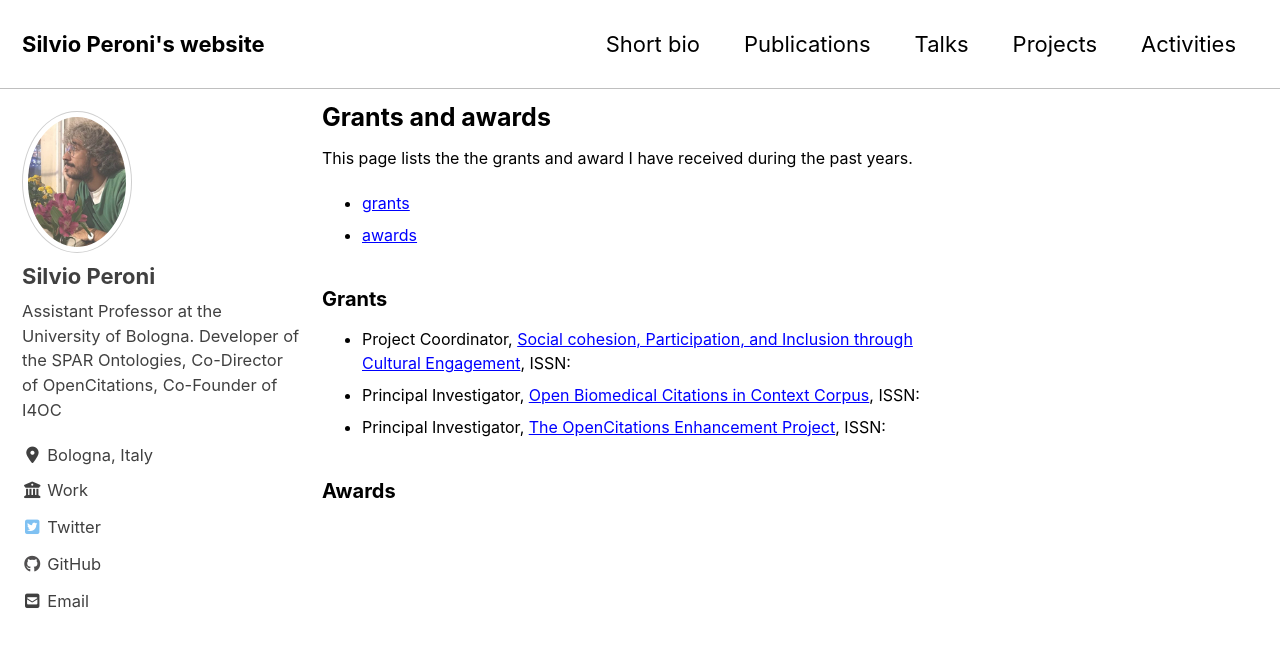
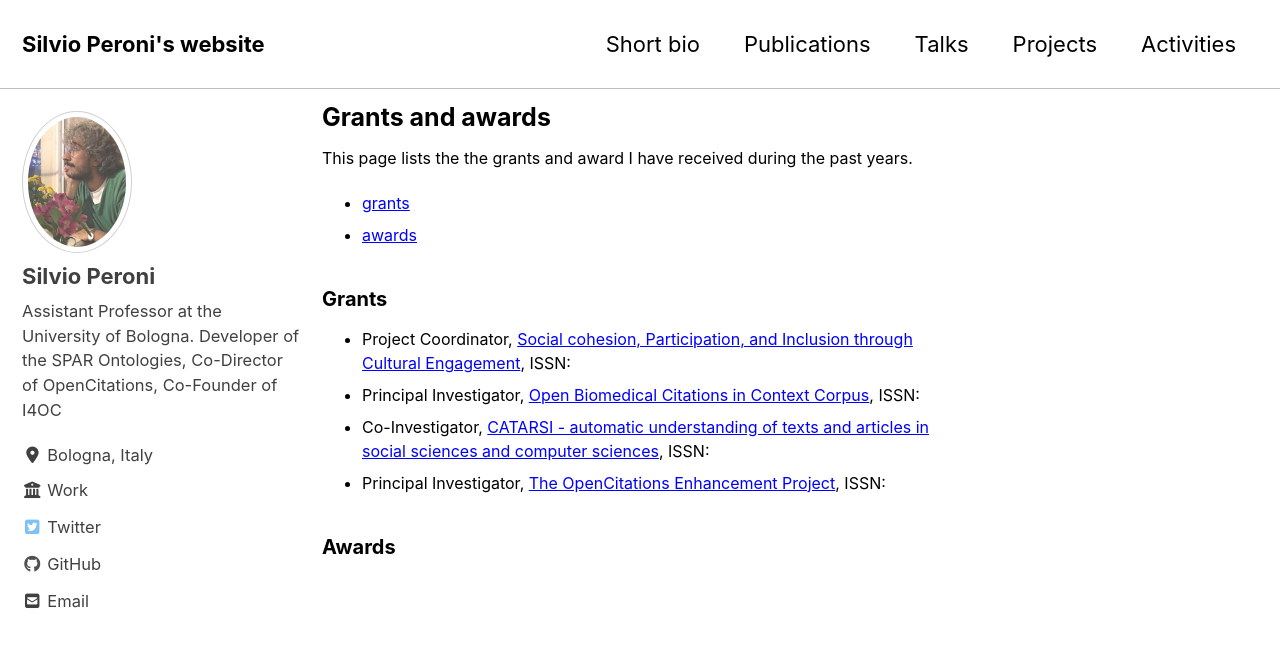
Before and after one commit to essepuntato/essepuntato.github.io, a Jekyll site: the page built from _pages/award.md, in a window 1280 px wide and 900 px high. Shown: the top 647 px of the window. Built offline with Jekyll 4.4.1, drawn with Linux system fonts in a browser that asks for light colours; cached includes are drawn as plain includes; nearby versions of some CDN libraries.

Commit message:
Update grants.yml

```diff
--- a/_data/grants.yml
+++ b/_data/grants.yml
@@ -1,6 +1,6 @@
 - name: "Social cohesion, Participation, and Inclusion through Cultural Engagement"
   amount: "3,124,131 EUR"
-  donor: "European Union"
+  funder: "European Union"
   number: "EU H2020-SC6-TRANSFORMATIONS-2019, Grant n. 870811"
   url: "https://cordis.europa.eu/project/id/870811"
   role: "Project Coordinator"
@@ -9,7 +9,7 @@
 
 - name: "Open Biomedical Citations in Context Corpus"
   amount: "49,290 GBP (+ additional 29,845 GBP due to COVID-19 pandemic)"
-  donor: "Wellcome Trust"
+  funder: "Wellcome Trust"
   number: "Grant n. 214471/Z/18/Z"
   url: "https://wellcome.ac.uk/grant-funding/people-and-projects/grants-awarded/open-biomedical-citations-context-corpus"
   role: "Principal Investigator"
@@ -17,9 +17,17 @@
   sdate: "2019-07"
   edate: "2020-12"
 
+- name: "CATARSI - automatic understanding of texts and articles in social sciences and computer sciences"
+  amount: "20,000 EUR"
+  funder: "University of Bologna"
+  url: "https://catarsiproject.wordpress.com/"
+  role: "Co-Investigator"
+  sdate: "2018-03"
+  edate: "2020-10"
+
 - name: "The OpenCitations Enhancement Project"
   amount: "124,993 USD"
-  donor: "Alfred P. Sloan Foundation"
+  funder: "Alfred P. Sloan Foundation"
   number: "Grant n. 8017"
   url: "https://sloan.org/grant-detail/8017"
   role: "Principal Investigator"
```
